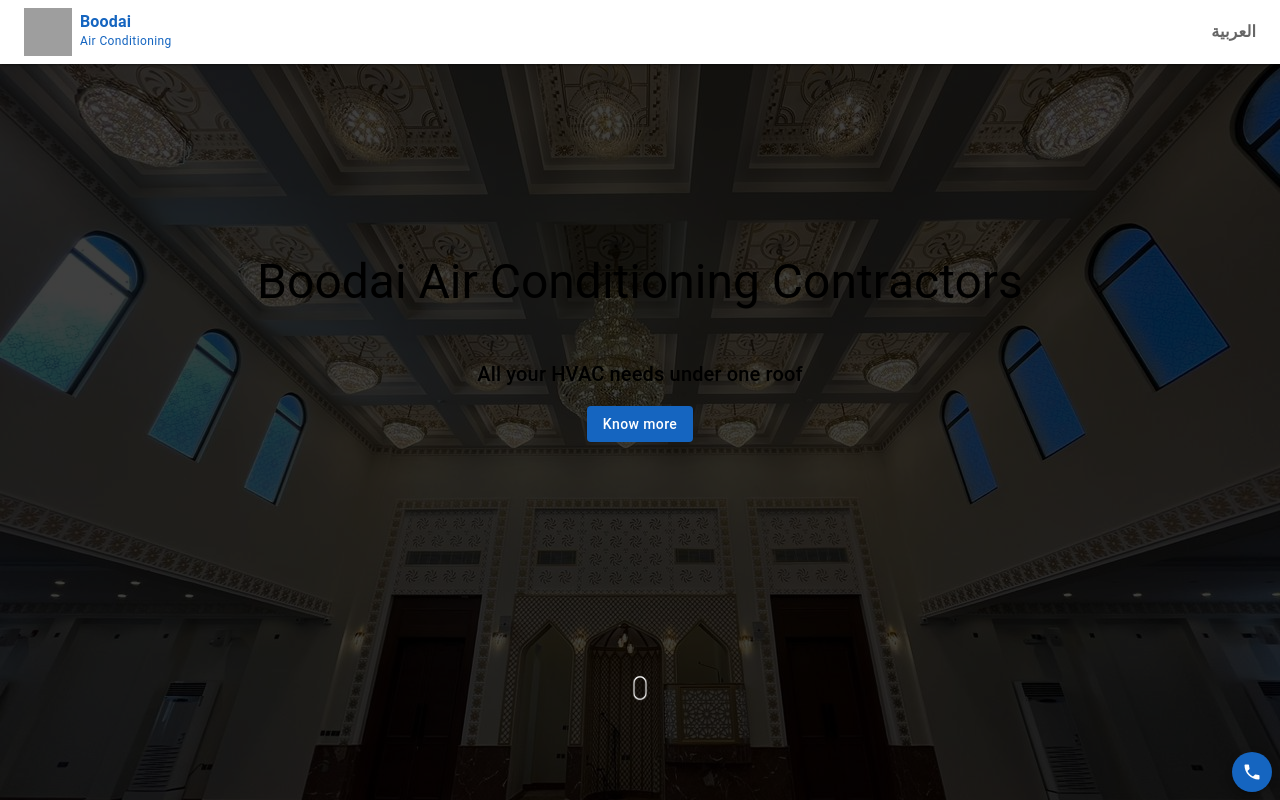
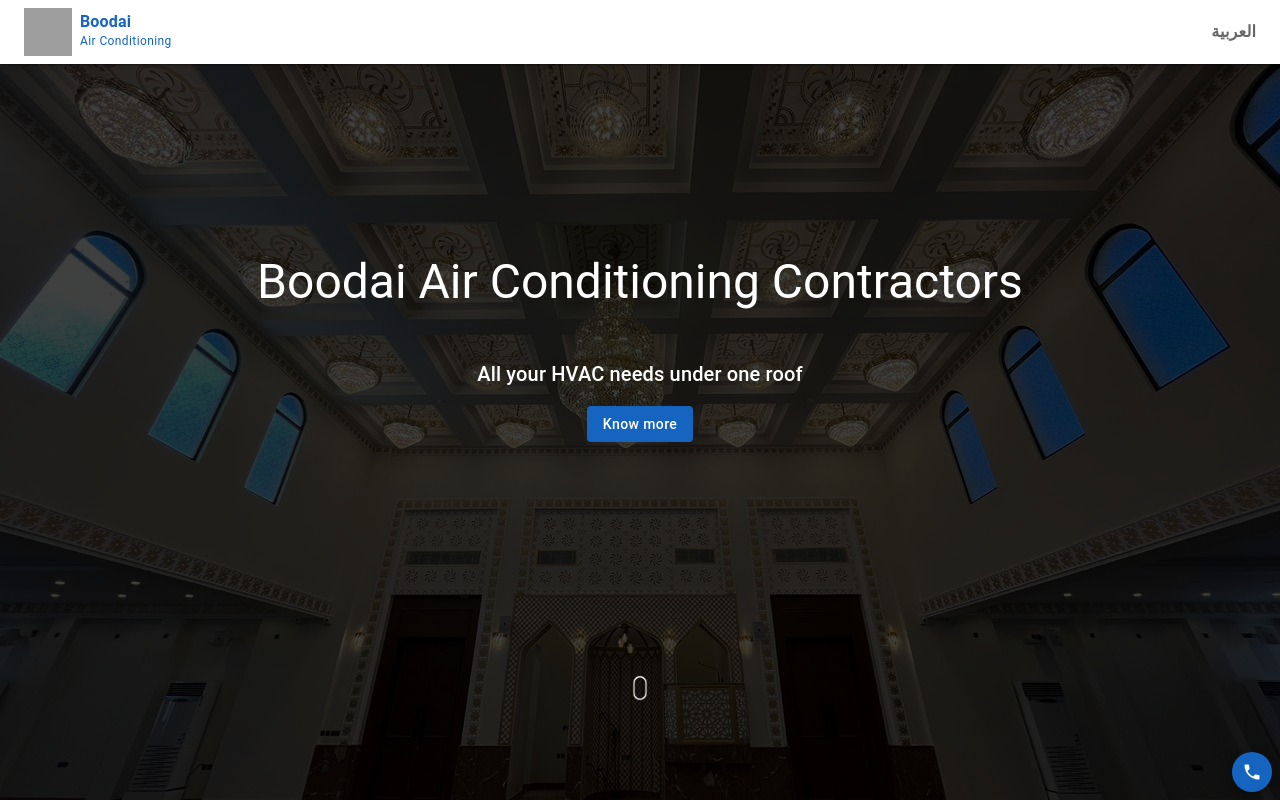
Before and after one commit to nidal0/boodai-hvac, a Next.js app: page / in a window 1280 px wide. Shown: the top 800 px of the page. Built offline with nearby package versions, Linux system fonts and the light colour scheme; grey boxes are pictures that could not be loaded.

Commit message:
hero banner text color

```diff
--- a/components/page-sections/index/HeroBanner.jsx
+++ b/components/page-sections/index/HeroBanner.jsx
@@ -73,7 +73,7 @@
                 useMediaQuery(theme.breakpoints.down("sm")) ? "h5" : "h3"
               }
               align="center"
-              sx={{ margin: "0rem 0rem 2rem 0rem" }}
+              sx={{ margin: "0rem 0rem 2rem 0rem", color: "white" }}
             >
               {locale === "en"
                 ? "Boodai Air Conditioning Contractors"
@@ -84,6 +84,7 @@
                 useMediaQuery(theme.breakpoints.down("sm")) ? "body1" : "h6"
               }
               align="center"
+              sx={{ color: "white" }}
             >
               {locale === "en"
                 ? "All your HVAC needs under one roof"
```
